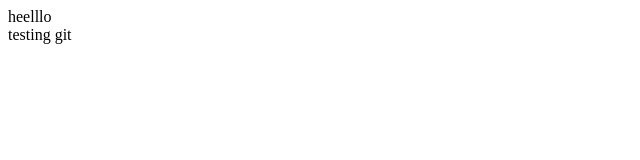
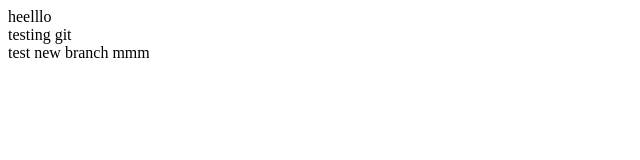
Before and after one commit to DaliaMaged/data, a plain HTML site: page index.html in a window 1280 px wide. Shown: the whole page, without its empty margins (0-640 px from the left). Drawn offline with Linux system fonts and the light colour scheme.

Commit message:
test branch

```diff
--- a/index.html
+++ b/index.html
@@ -1,2 +1,5 @@
 <div>heelllo</div>
 <div>testing git</div>
+<div>
+    test new branch mmm
+</div>
```
